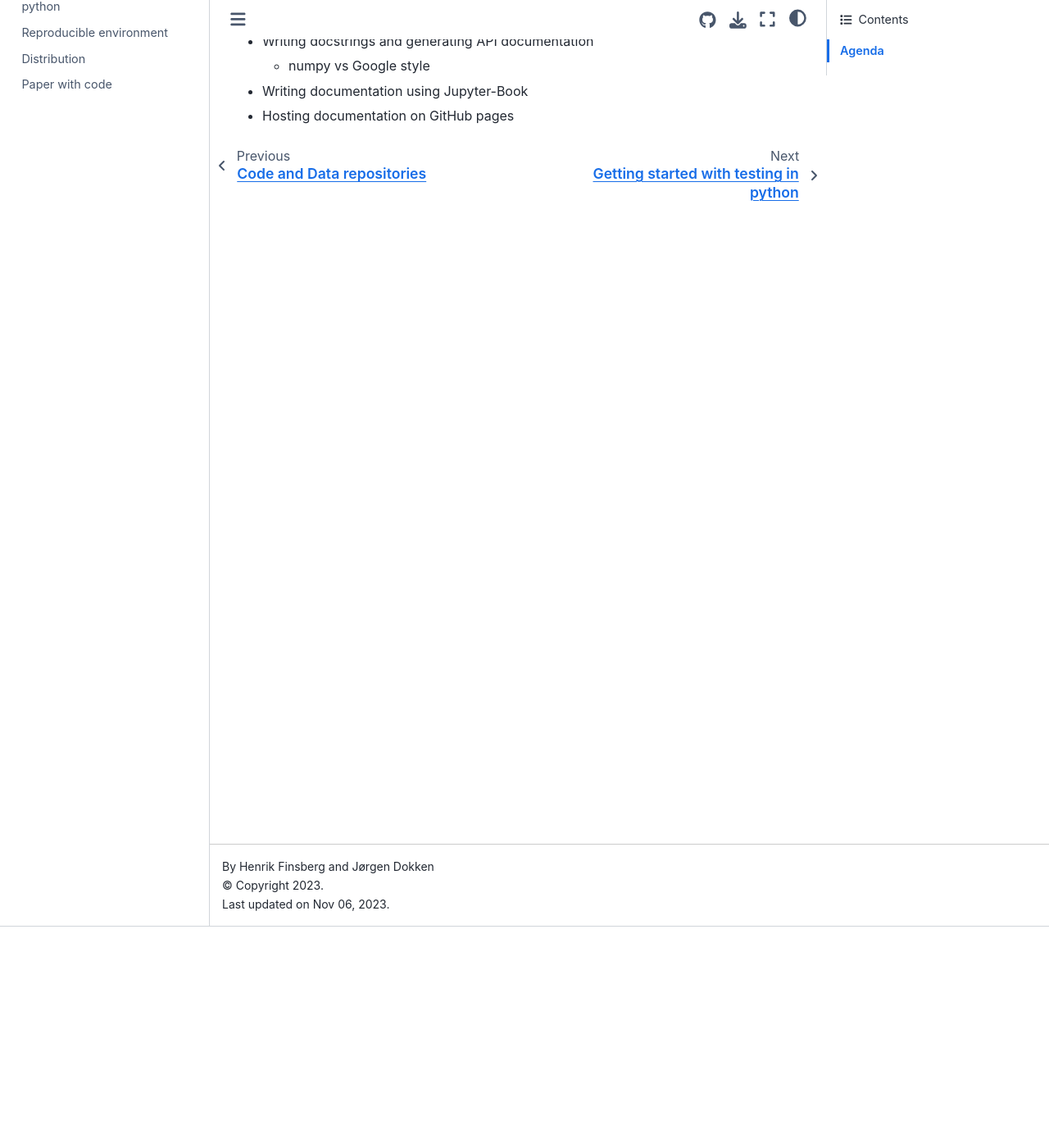
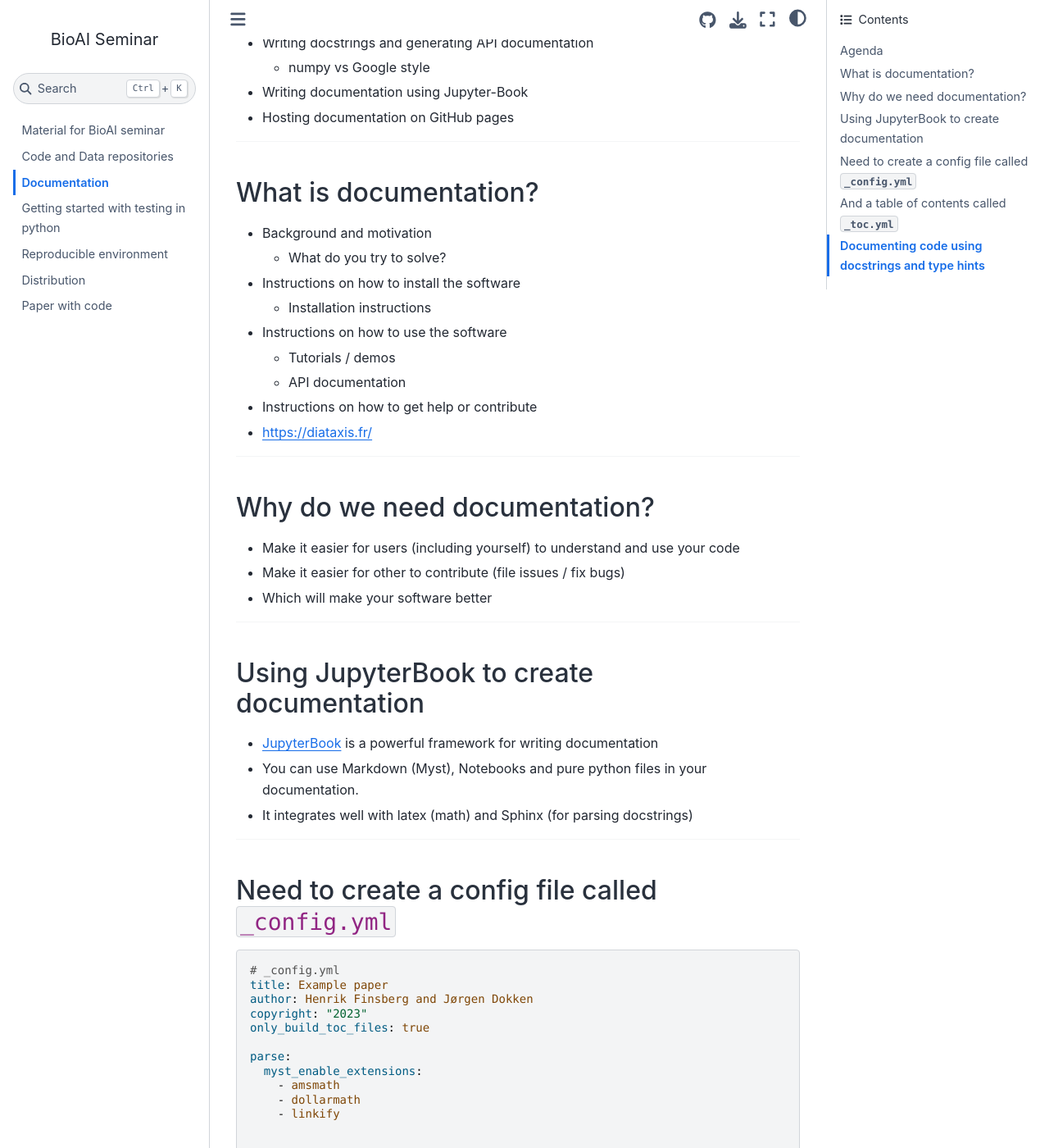
Before and after one commit to scientificcomputing/seminar-23-11-2023, a Jupyter Book: the page built from docs/documentation.md, in a window 1280 px wide and 1400 px high, scrolled down 270 px. Shown: the whole window at 82% size. Built offline with Jupyter Book 1.0.4 settings and Sphinx 7.4.7 and the Sphinx Book theme 1.1.4, drawn with Linux system fonts in a browser that asks for light colours; some of the changed text lies outside the part shown.

Commit message:
Add basic docs example

````diff
--- a/docs/documentation.md
+++ b/docs/documentation.md
@@ -1,11 +1,121 @@
+---
+theme: default
+paginate: true
+header: 'Documentation'
+footer: 'BioAI seminar 23.11.23 - Henrik Finsberg and Jørgen Dokken'
+size: 16:9
+style: |
+  .small-text {
+    font-size: 0.55rem;
+  }
+html: true
+marp: true
+---
+
 # Documentation
+BioAI seminar 23.11.23
+Henrik Finsberg and Jørgen Dokken
+
+
+---
 
 ## Agenda
 
 - Why documentation?
-- [The Diataxis Framework](https://diataxis.fr)
-    - What is needed to be included in a documentation
 - Writing docstrings and generating API documentation
     - numpy vs Google style
 - Writing documentation using Jupyter-Book
 - Hosting documentation on GitHub pages
+
+
+---
+
+## What is documentation?
+
+* Background and motivation
+    - What do you try to solve?
+* Instructions on how to install the software
+    - Installation instructions
+* Instructions on how to use the software
+    - Tutorials / demos
+    - API documentation
+* Instructions on how to get help or contribute
+* https://diataxis.fr/
+
+---
+
+## Why do we need documentation?
+
+* Make it easier for users (including yourself) to understand and use your code
+* Make it easier for other to contribute (file issues / fix bugs)
+* Which will make your software better
+
+
+---
+
+## Using JupyterBook to create documentation
+
+- [JupyterBook](https://jupyterbook.org/en/stable/intro.html) is a powerful framework for writing documentation
+- You can use Markdown (Myst), Notebooks and pure python files in your documentation.
+- It integrates well with latex (math) and Sphinx (for parsing docstrings)
+
+---
+
+## Need to create a config file called `_config.yml`
+
+```yml
+# _config.yml
+title: Example paper
+author: Henrik Finsberg and Jørgen Dokken
+copyright: "2023"
+only_build_toc_files: true
+
+parse:
+  myst_enable_extensions:
+    - amsmath
+    - dollarmath
+    - linkify
+
+
+sphinx:
+  config:
+    nb_execution_show_tb: True
+    html_theme_options:
+      navigation_with_keys: false
+    html_last_updated_fmt: "%b %d, %Y"
+    nb_custom_formats:
+        .py:
+            - jupytext.reads
+            - fmt: py
+
+  extra_extensions:
+  - 'sphinx.ext.autodoc'
+  - 'sphinx.ext.napoleon'
+  - 'sphinx.ext.viewcode'
+
+exclude_patterns: [".pytest_cache/*", ".github/*"]
+```
+
+---
+
+## And a table of contents called `_toc.yml`
+
+```yml
+format: jb-book
+root: README
+
+chapters:
+  - file: docs/install.md
+  - file: docs/math.md
+  - file: demo.py
+```
+
+---
+
+Demo `code/1-documentation-basic`
+
+---
+
+## Documenting code using docstrings and type hints
+
+There is a standard way to document
````
Also changed, not shown: code/1-documentation-simple/README.md (added, +3 -0 lines), code/1-documentation-simple/docs/install.md (added, +6 -0 lines), code/1-documentation-simple/docs/math.md (added, +9 -0 lines), cspell.json (+11 -0 lines), docs/environments.md (+3 -0 lines), docs/repo.md (+1 -0 lines), docs/testing.md (+1 -4 lines), 6 other files.
